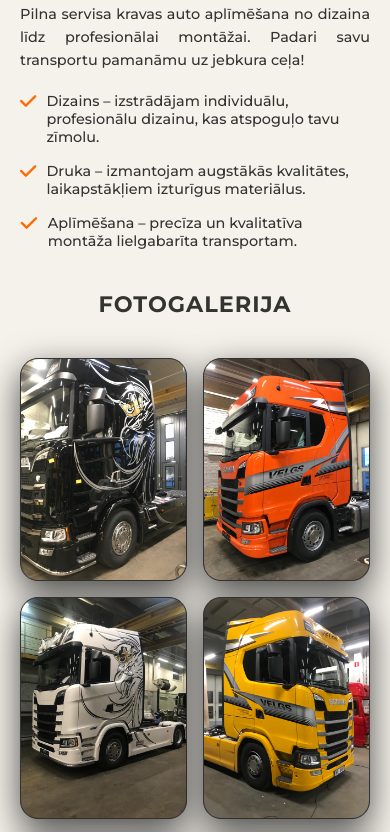
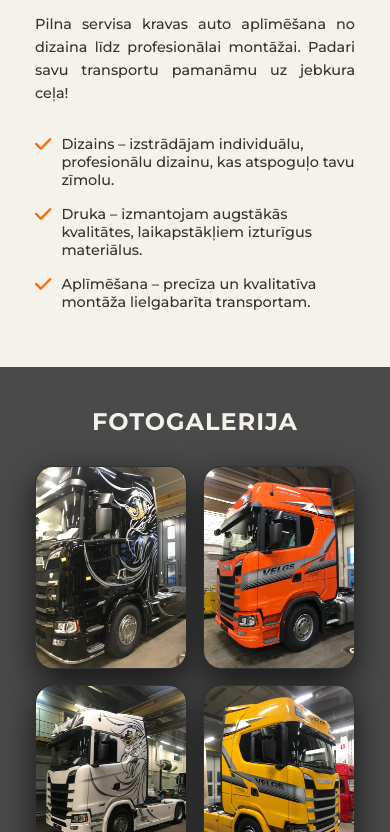
Before and after one commit to baltrade/wrap, a plain HTML site: page index.html in a window 390 px wide. Shown: the part 409-1241 px from the top of the page. Drawn offline with Linux system fonts and the light colour scheme.

Commit message:
Update index.html

```diff
--- a/index.html
+++ b/index.html
@@ -12,6 +12,8 @@
       --text: #ffffff;
       --orange: #ff6b00;
       --overlay: rgba(0, 0, 0, 0.55);
+      --beige: #f5f2eb;
+      --asphalt: #4a4a4a;
     }
 
     * { margin: 0; padding: 0; box-sizing: border-box; }
@@ -70,7 +72,7 @@
       font-size: 1.1rem;
     }
 
-    /* === HERO BANNER – ТОЛЬКО ФОТО, АДАПТИВНО === */
+    /* Hero Banner */
     .hero {
       height: 56vw;
       max-height: 70vh;
@@ -89,45 +91,34 @@
       display: block;
     }
 
-    /* === АДАПТАЦИЯ ПОД МОБИЛЬНЫЕ === */
+    /* Адаптация */
     @media (max-width: 992px) {
       .hero { height: 60vw; max-height: 65vh; margin-top: 70px; }
     }
-
     @media (max-width: 768px) {
       .hero { height: 70vw; max-height: 60vh; margin-top: 80px; }
     }
-
     @media (max-width: 576px) {
       .hero { height: 80vw; max-height: 55vh; min-height: 260px; margin-top: 70px; }
       header { padding: 15px 20px; }
       .logo { font-size: 1.2rem; }
     }
-
-    /* === ГОРИЗОНТАЛЬНАЯ ОРИЕНТАЦИЯ (landscape) === */
     @media (orientation: landscape) and (max-height: 600px) {
-      .hero {
-        height: 90vh;
-        max-height: none;
-        margin-top: 60px;
-      }
+      .hero { height: 90vh; max-height: none; margin-top: 60px; }
     }
 
-    /* Gallery Section */
-    .gallery-section {
-      padding: 40px 40px 60px;
-      background: #f5f2eb;
-      text-align: left;
+    /* Контейнер */
+    .container {
+      max-width: 1400px;
+      margin: 0 auto;
+      padding: 0 40px;
     }
 
-    .section-title {
-      font-size: 2.4rem;
-      color: #333;
-      margin: 60px 0 15px;
-      letter-spacing: 1px;
-      font-weight: 700;
-      text-transform: uppercase;
-      text-align: center;
+    /* === БЛОК 1: Реклама (бежевый) === */
+    .about-section {
+      background: var(--beige);
+      padding: 60px 40px;
+      text-align: left;
     }
 
     .section-description {
@@ -135,22 +126,15 @@
       color: #333;
       line-height: 1.6;
       text-align: justify;
-      margin-bottom: 20px;
-    }
-
-    .checkmark {
-      color: var(--orange);
-      font-weight: 900;
-      margin-right: 14px;
-      font-size: 1.6em;
-      width: 28px;
-      text-align: center;
+      max-width: 1000px;
+      margin: 0 auto 30px;
     }
 
     .services-list {
       list-style: none;
       padding: 0;
-      margin: 20px 0;
+      margin: 0 auto;
+      max-width: 1000px;
     }
     .services-list li {
       font-size: 1.2rem;
@@ -168,11 +152,28 @@
       text-align: center;
     }
 
+    /* === БЛОК 2: Галерея (асфальт) === */
+    .gallery-wrapper {
+      background: var(--asphalt);
+      padding: 60px 40px 80px;
+    }
+
+    .gallery-title {
+      font-size: 2.4rem;
+      color: var(--beige);
+      margin: 0 0 50px;
+      letter-spacing: 1px;
+      font-weight: 700;
+      text-transform: uppercase;
+      text-align: center;
+      font-family: 'Montserrat', sans-serif;
+    }
+
     .gallery {
       display: grid;
       grid-template-columns: repeat(3, 1fr);
       gap: 35px;
-      margin-top: 60px;
+      margin-top: 0;
     }
 
     .project-card {
@@ -275,14 +276,19 @@
     /* Responsive */
     @media (max-width: 992px) {
       .gallery { grid-template-columns: repeat(2, 1fr); }
-      .section-title { font-size: 2.4rem; }
+      .container { padding: 0 20px; }
+      .about-section { padding: 50px 20px; }
+      .gallery-wrapper { padding: 50px 20px 70px; }
+      .gallery-title { font-size: 2.2rem; }
     }
 
     @media (max-width: 768px) {
       header { flex-direction: column; gap: 12px; padding: 15px; }
       .contact { gap: 15px; flex-direction: column; }
-      .gallery-section { padding: 30px 20px 50px; }
-      .section-title { font-size: 2rem; }
+      .about-section { padding: 40px 15px; }
+      .gallery-wrapper { padding: 40px 15px 60px; }
+      .gallery-title { font-size: 1.8rem; margin-bottom: 40px; }
+      .gallery { gap: 20px; }
       .section-description { font-size: 1.1rem; }
       .services-list li { font-size: 1.1rem; }
       .services-list li i { font-size: 1.5em; margin-right: 12px; }
@@ -297,32 +303,21 @@
       .gallery {
         grid-template-columns: repeat(2, 1fr);
         gap: 16px;
-        margin-top: 40px;
       }
       .project-card {
         min-height: 0;
         aspect-ratio: 3 / 4;
       }
-      .main-photo {
-        height: 100%;
-        object-fit: cover;
-        object-position: center;
-      }
-
-      .section-title { font-size: 1.4rem; margin-top: 40px; }
+      .gallery-title { font-size: 1.5rem; margin-bottom: 30px; }
       .section-description { font-size: 0.9rem; }
       .services-list li { font-size: 0.9rem; }
       .services-list li i { font-size: 1.3em; margin-right: 10px; }
       .footer .contact a { font-size: 0.9rem; }
       .logo { font-size: 1.2rem; }
-      .checkmark { font-size: 1.3em; }
     }
 
-    /* Очень узкие экраны — 1 колонка */
     @media (max-width: 360px) {
-      .gallery {
-        grid-template-columns: 1fr;
-      }
+      .gallery { grid-template-columns: 1fr; }
     }
   </style>
 </head>
@@ -336,13 +331,14 @@
     </div>
   </header>
 
-  <!-- Hero Banner – Только фото, адаптивно -->
+  <!-- Hero Banner -->
   <section class="hero">
     <img src="img/my-truck2.jpg" alt="HammerWrap – Kravas auto aplīmēšana" class="hero-image">
   </section>
 
-  <!-- Gallery Section -->
-  <section class="gallery-section">
+  <!-- БЛОК 1: Реклама (бежевый) -->
+  <section class="about-section">
+    <div class="container">
       <p class="section-description">
         Pilna servisa kravas auto aplīmēšana no dizaina līdz profesionālai montāžai.
         Padari savu transportu pamanāmu uz jebkura ceļa!
@@ -353,8 +349,13 @@
         <li><i class="fas fa-check"></i> Druka – izmantojam augstākās kvalitātes, laikapstākļiem izturīgus materiālus.</li>
         <li><i class="fas fa-check"></i> Aplīmēšana – precīza un kvalitatīva montāža lielgabarīta transportam.</li>
       </ul>
+    </div>
+  </section>
 
-    <h2 class="section-title">Fotogalerija</h2>
+  <!-- БЛОК 2: Галерея (асфальт) -->
+  <section class="gallery-wrapper">
+    <div class="container">
+      <h2 class="gallery-title">Fotogalerija</h2>
       <div class="gallery">
         <div class="project-card" data-images="photo/p1_1.jpg,photo/p1_2.jpg,photo/p1_3.jpg,photo/p1_4.jpg">
           <img class="main-photo" src="photo/p1_2.jpg" alt="Project 1">
@@ -362,7 +363,6 @@
         <div class="project-card" data-images="photo/p10_1.jpg,photo/p10_2.jpg">
           <img class="main-photo" src="photo/p10_1.jpg" alt="Project 2">
         </div>
-
         <div class="project-card" data-images="photo/p3_1.jpg,photo/p3_2.jpg,photo/p3_3.jpg">
           <img class="main-photo" src="photo/p3_1.jpg" alt="Project 3">
         </div>
@@ -387,15 +387,15 @@
         <div class="project-card" data-images="photo/p2_1.jpg,photo/p2_2.jpg,photo/p2_3.jpg">
           <img class="main-photo" src="photo/p2_3.jpg" alt="Project 10">
         </div>
-
+      </div>
     </div>
   </section>
 
   <!-- Modal -->
   <div class="modal" id="imageModal">
     <span class="close-btn">X</span>
-    <span class="nav-btn prev-btn">←</span>
-    <span class="nav-btn next-btn">→</span>
+    <span class="nav-btn prev-btn">Left Arrow</span>
+    <span class="nav-btn next-btn">Right Arrow</span>
     <div class="modal-content">
       <img id="modalImage" src="" alt="">
     </div>
```
Lines whose indentation alone changed are shown as unchanged.
